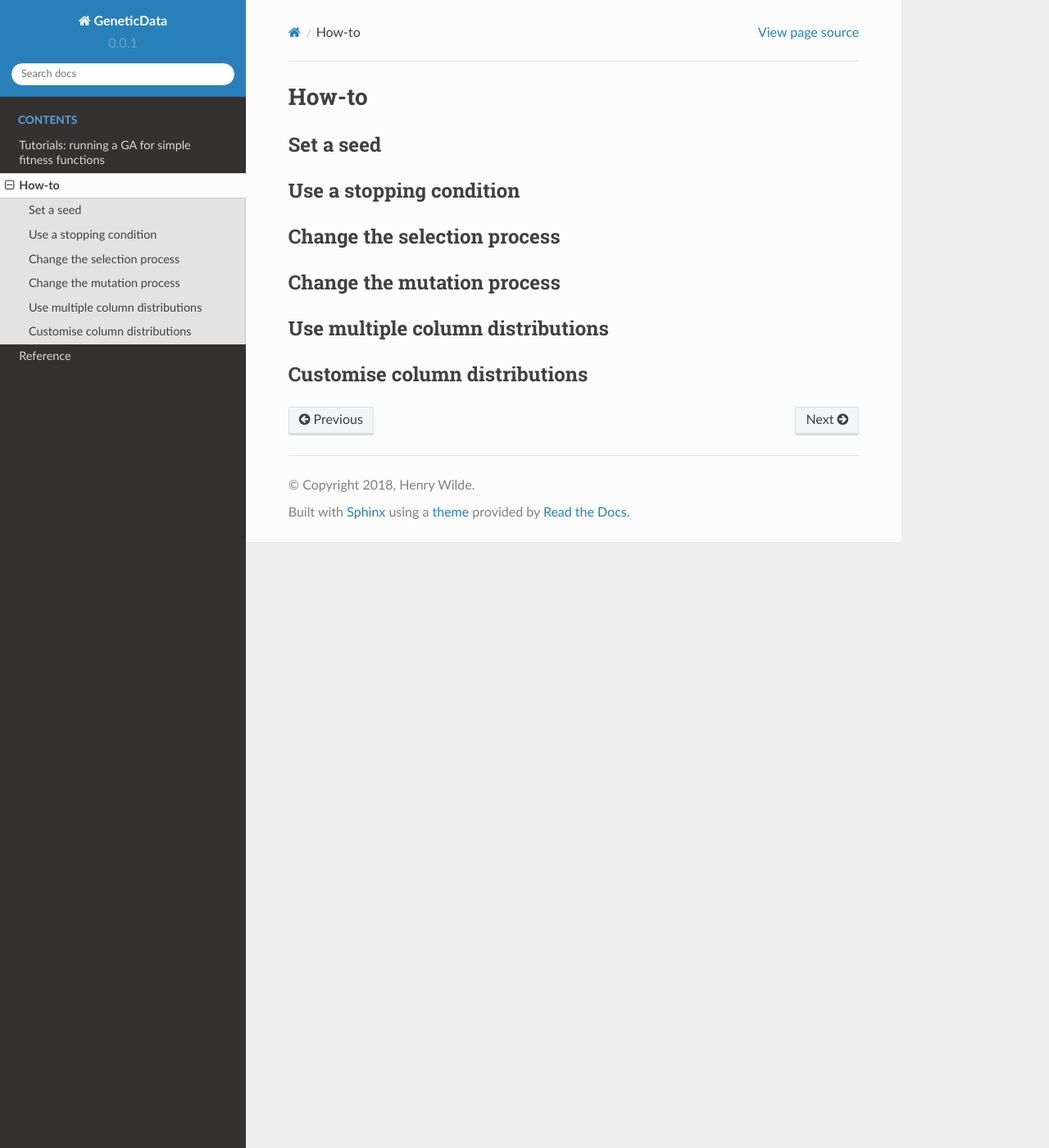
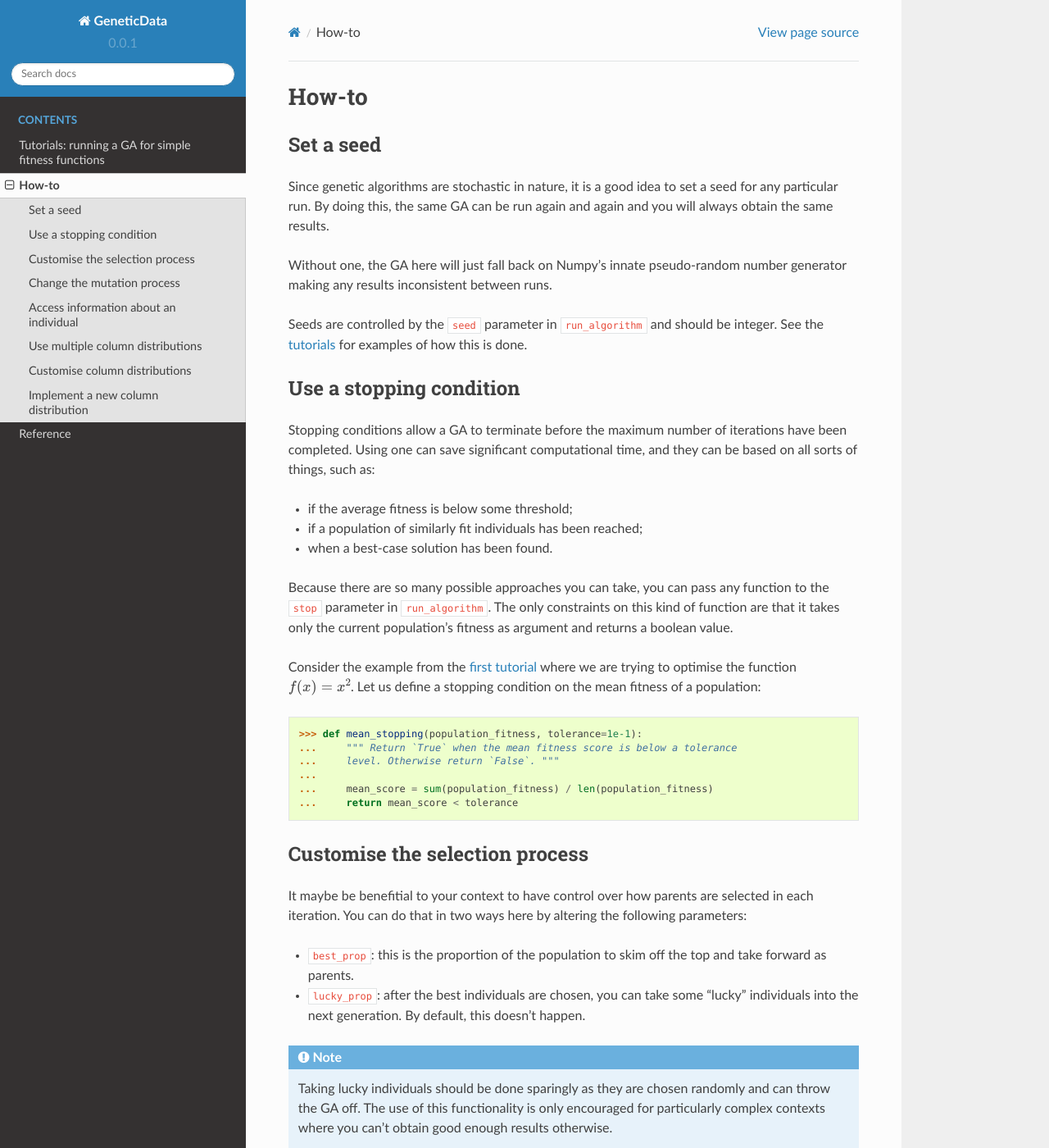
Before and after one commit to daffidwilde/edo, a Sphinx documentation site: the page built from docs/how-to/index.rst, in a window 1280 px wide and 1400 px high. Shown: the whole window at 82% size. Built offline with Sphinx 7.4.7 and the Read the Docs theme 2.0.0, drawn with Linux system fonts in a browser that asks for light colours; some of the changed text lies outside the part shown.

Commit message:
Start writing rest of how-to's.

```diff
--- a/docs/how-to/index.rst
+++ b/docs/how-to/index.rst
@@ -3,20 +3,23 @@
 How-to
 ======
 
-Set a seed
-----------
+.. include:: seed.rst
 
-Use a stopping condition
-------------------------
+.. include:: stop.rst
 
-Change the selection process
-----------------------------
+.. include:: selection.rst
+
 
 Change the mutation process
 ---------------------------
+
+.. include:: individual.rst
 
 Use multiple column distributions
 ---------------------------------
 
 Customise column distributions
 ------------------------------
+
+Implement a new column distribution
+-----------------------------------
--- /dev/null
+++ b/docs/how-to/individual.rst
@@ -0,0 +1,5 @@
+Access information about an individual
+--------------------------------------
+
+Individuals are in fact pairs in the GA here. Each pair is made up of a
+dataframe and some column metadata.
--- /dev/null
+++ b/docs/how-to/seed.rst
@@ -0,0 +1,13 @@
+Set a seed
+----------
+
+Since genetic algorithms are stochastic in nature, it is a good idea to set a
+seed for any particular run. By doing this, the same GA can be run again and
+again and you will always obtain the same results.
+
+Without one, the GA here will just fall back on Numpy's innate pseudo-random
+number generator making any results inconsistent between runs.
+
+Seeds are controlled by the :code:`seed` parameter in :code:`run_algorithm` and
+should be integer. See the :ref:`tutorials <refs-tutorials>` for examples of how
+this is done.
--- /dev/null
+++ b/docs/how-to/selection.rst
@@ -0,0 +1,17 @@
+Customise the selection process
+-------------------------------
+
+It maybe be benefitial to your context to have control over how parents are
+selected in each iteration. You can do that in two ways here by altering the
+following parameters:
+
+- :code:`best_prop`: this is the proportion of the population to skim off
+  the top and take forward as parents.
+- :code:`lucky_prop`: after the best individuals are chosen, you can take some
+  "lucky" individuals into the next generation. By default, this doesn't happen.
+
+.. note::
+    Taking lucky individuals should be done sparingly as they are chosen
+    randomly and can throw the GA off. The use of this functionality is only
+    encouraged for particularly complex contexts where you can't obtain good
+    enough results otherwise.
--- /dev/null
+++ b/docs/how-to/stop.rst
@@ -0,0 +1,26 @@
+Use a stopping condition
+------------------------
+
+Stopping conditions allow a GA to terminate before the maximum number of
+iterations have been completed. Using one can save significant computational
+time, and they can be based on all sorts of things, such as:
+
+- if the average fitness is below some threshold;
+- if a population of similarly fit individuals has been reached;
+- when a best-case solution has been found.
+
+Because there are so many possible approaches you can take, you can pass any
+function to the :code:`stop` parameter in :code:`run_algorithm`. The only
+constraints on this kind of function are that it takes only the current
+population's fitness as argument and returns a boolean value.
+
+Consider the example from the :ref:`first tutorial <refs-tutorial-i>` where we
+are trying to optimise the function :math:`f(x) = x^2`. Let us define a stopping
+condition on the mean fitness of a population::
+
+    >>> def mean_stopping(population_fitness, tolerance=1e-1):
+    ...     """ Return `True` when the mean fitness score is below a tolerance
+    ...     level. Otherwise return `False`. """
+    ...
+    ...     mean_score = sum(population_fitness) / len(population_fitness)
+    ...     return mean_score < tolerance
```
